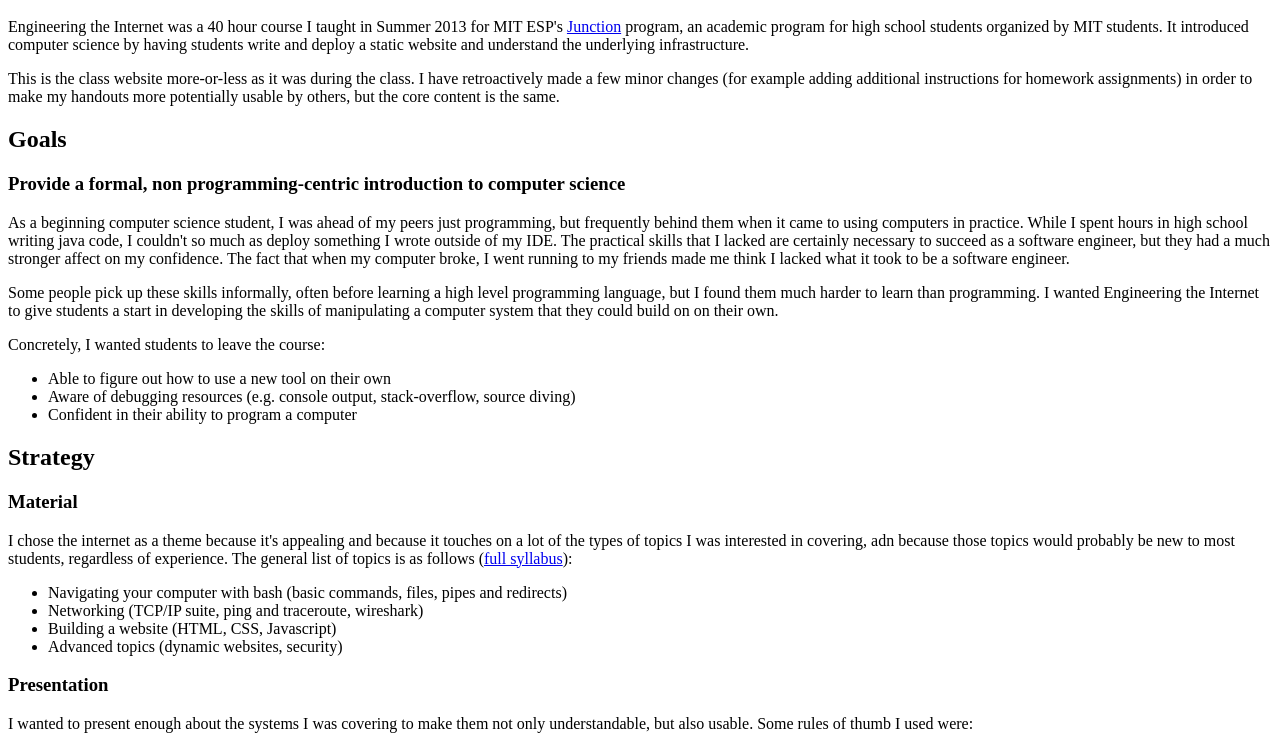
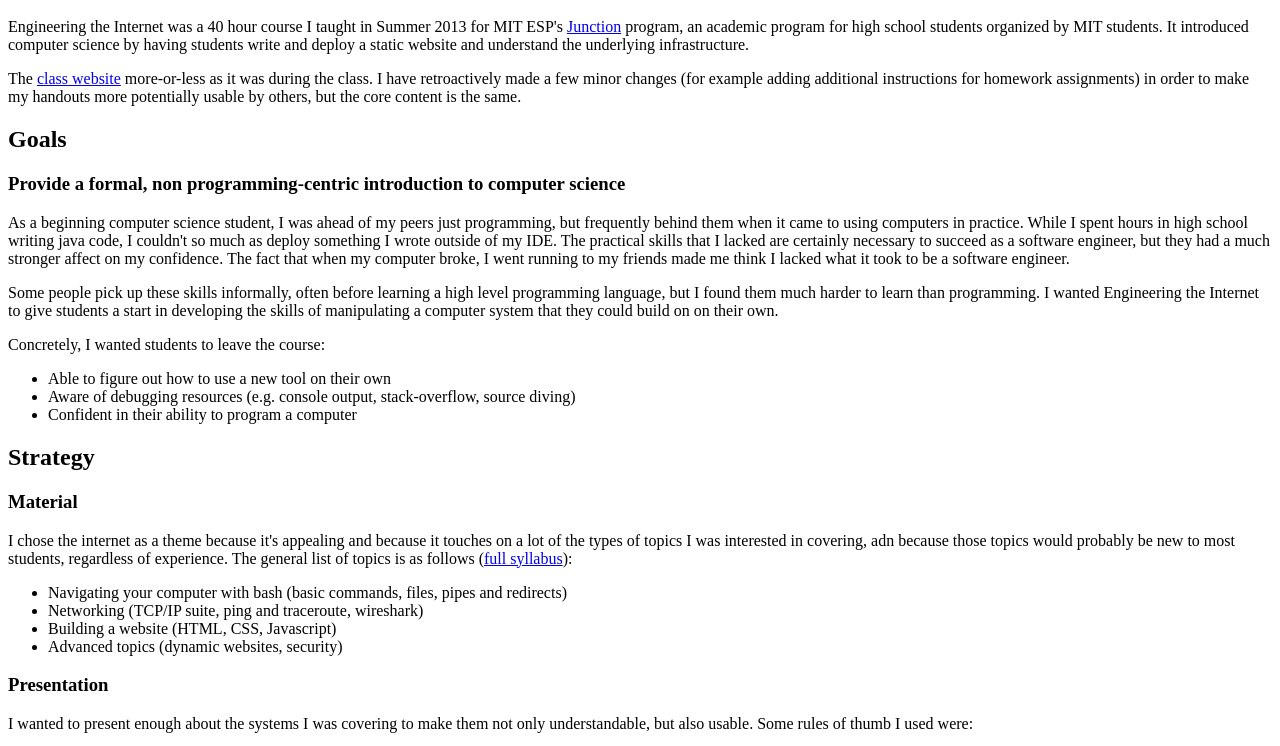
Before and after one commit to ruthie/engineering_the_internet, a plain HTML site: page explanation.html in a window 1280 px wide. Shown: the part 48-794 px from the top of the page. Drawn offline with Linux system fonts and the light colour scheme.

Commit message:
link class site from explanation

```diff
--- a/explanation.html
+++ b/explanation.html
@@ -9,7 +9,7 @@ Engineering the Internet was a 40 hour course I taught in Summer 2013 for MIT ES
 </p>
 
 <p>
-This is the class website more-or-less as it was during the class.  I have retroactively made a few minor changes (for example adding additional instructions for homework assignments) in order to make my handouts more potentially usable by others, but the core content is the same.
+The <a href="index.html">class website</a> more-or-less as it was during the class.  I have retroactively made a few minor changes (for example adding additional instructions for homework assignments) in order to make my handouts more potentially usable by others, but the core content is the same.
 </p>
 
 <h2>Goals</h2>
@@ -76,3 +76,6 @@ I would use the time saved not talking about networking to spend more time on dy
 
 <h2>Is this class even possible?</h2>
 A lot of what computer science is about is breaking up a big problem into a bunch of smaller steps.  When you're learning to program, that's obvious.  When you're learning to navigate a computer system, however, the pieces you want to break the problem into depend on the details of the system.  These problems are harder to get traction on without those details, so they're hard for beginners.  Programming is a much gentler introduction to computer science because it sandboxes the process of breaking up a problem in a closed environment where you know what your tools are.
+
+<br>
+<a href="index.html">Class Site</a>
```
